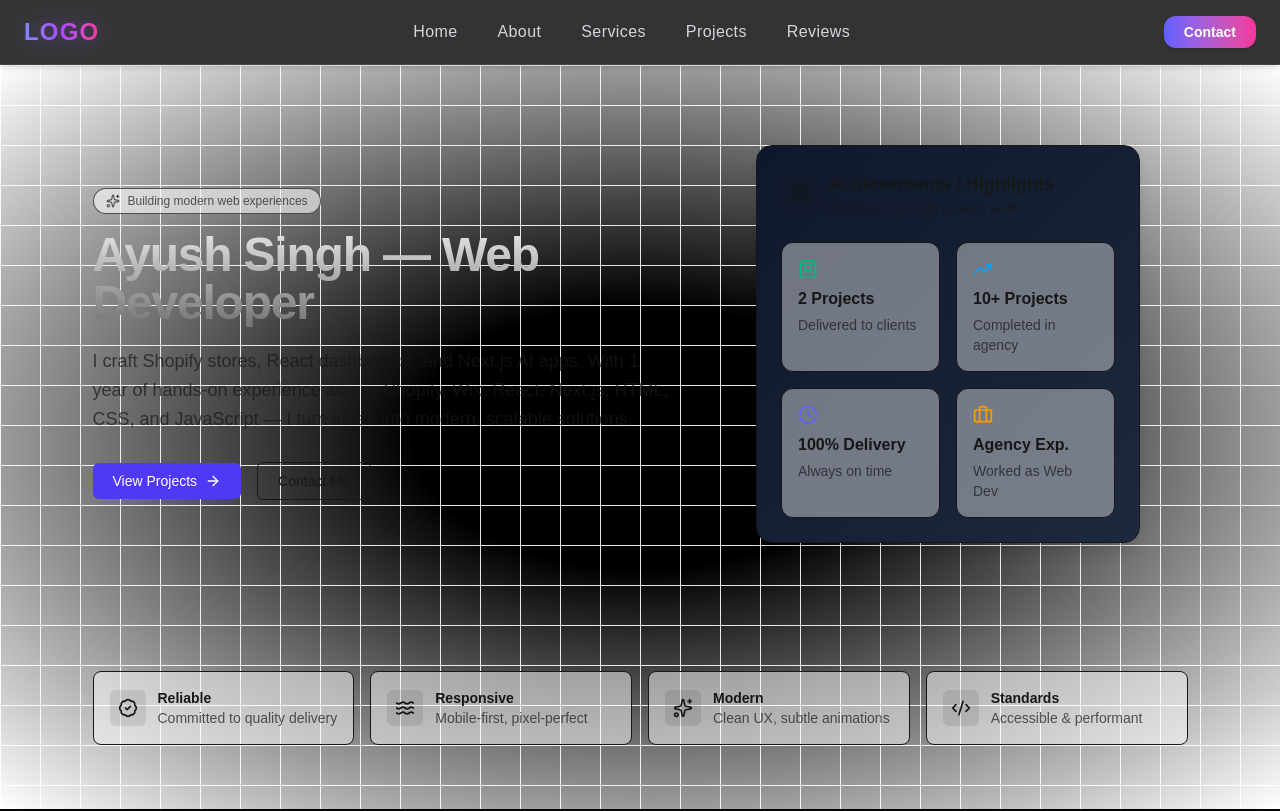
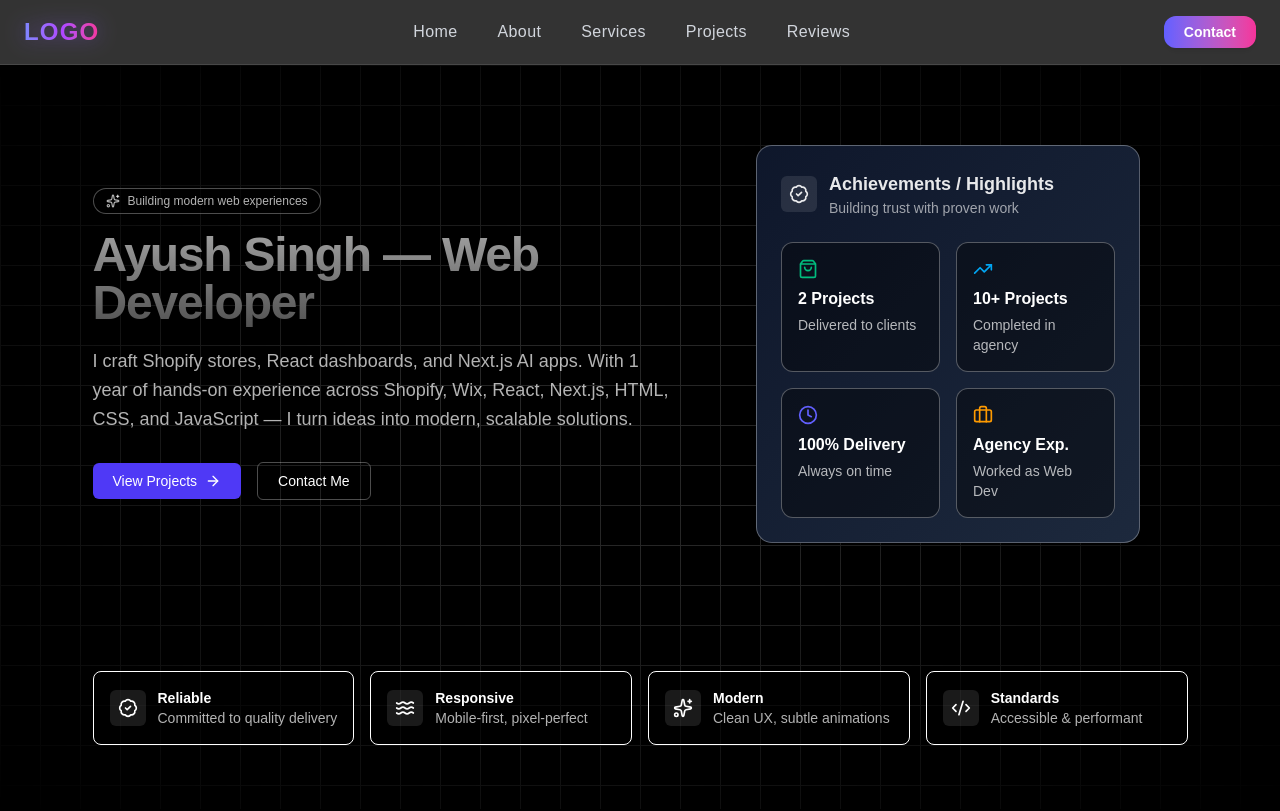
Before and after one commit to Ayush4158/Portfolio, a Next.js app: page / in a window 1280 px wide. Shown: the top 811 px of the page. Built offline with nearby package versions, Linux system fonts and the light colour scheme.

Commit message:
fix: update styles for dark mode compatibility in Home component

```diff
--- a/app/page.js
+++ b/app/page.js
@@ -21,13 +21,13 @@ import TrustBadge from "./components/TrustBadge";
 
 function Badge({ icon: Icon, title, desc }) {
   return (
-    <div className="group relative flex items-start gap-3 rounded-lg border border-border/70 bg-background/50 p-4 transition-all duration-300 hover:border-indigo-500 hover:shadow-md hover:-translate-y-1">
-      <div className="mt-0.5 rounded-md bg-foreground/10 p-2">
-        <Icon className="h-5 w-5 text-foreground" />
+    <div className="group relative flex items-start gap-3 rounded-lg border border-border/70 bg-black/50 p-4 transition-all duration-300 hover:border-indigo-500 hover:shadow-md hover:-translate-y-1">
+      <div className="mt-0.5 rounded-md bg-white/10 p-2">
+        <Icon className="h-5 w-5 text-white" />
       </div>
       <div>
-        <div className="text-sm font-semibold">{title}</div>
-        <div className="text-sm text-foreground/70">{desc}</div>
+        <div className="text-sm font-semibold text-white">{title}</div>
+        <div className="text-sm text-white/70">{desc}</div>
       </div>
     </div>
   );
@@ -66,7 +66,7 @@ export default function Home() {
   }
 
   return (
-    <div className="min-h-screen bg-background text-foreground ">
+    <div className="min-h-screen bg-black text-white">
       <main>
         {/* Hero */}
         <div className="relative flex flex-col w-full items-center justify-center bg-black">
@@ -75,13 +75,12 @@ export default function Home() {
             className={cn(
               "absolute inset-0",
               "[background-size:40px_40px]",
-              "[background-image:linear-gradient(to_right,#e4e4e7_1px,transparent_1px),linear-gradient(to_bottom,#e4e4e7_1px,transparent_1px)]",
-              "dark:[background-image:linear-gradient(to_right,#262626_1px,transparent_1px),linear-gradient(to_bottom,#262626_1px,transparent_1px)]"
+              "[background-image:linear-gradient(to_right,#262626_1px,transparent_1px),linear-gradient(to_bottom,#262626_1px,transparent_1px)]"
             )}
           />
 
           {/* Radial fade */}
-          <div className="pointer-events-none absolute inset-0 flex items-center justify-center bg-white [mask-image:radial-gradient(ellipse_at_center,transparent_25%,black)] dark:bg-black"></div>
+          <div className="pointer-events-none absolute inset-0 flex items-center justify-center bg-black [mask-image:radial-gradient(ellipse_at_center,transparent_25%,black)]"></div>
 
           {/* Hero Section */}
           <section id="home" className="relative z-20 overflow-hidden">
@@ -89,16 +88,16 @@ export default function Home() {
               <div className="flex flex-col items-start gap-10 md:flex-row md:items-center md:justify-between">
                 {/* Left content */}
                 <div className="max-w-xl">
-                  <div className="inline-flex items-center gap-2 rounded-full border border-border/70 bg-background/60 px-3 py-1 text-xs text-foreground/70">
+                  <div className="inline-flex items-center gap-2 rounded-full border border-white/30 bg-black/60 px-3 py-1 text-xs text-white/70">
                     <Sparkles className="h-3.5 w-3.5" />
                     Building modern web experiences
                   </div>
 
-                  <h1 className="mt-4 text-4xl font-extrabold tracking-tight sm:text-5xl bg-gradient-to-b from-neutral-200 to-neutral-500 bg-clip-text text-transparent">
+                  <h1 className="mt-4 text-4xl font-extrabold tracking-tight sm:text-5xl bg-gradient-to-b from-neutral-400 to-neutral-600 bg-clip-text text-transparent">
                     Ayush Singh — Web Developer
                   </h1>
 
-                  <p className="mt-5 text-foreground/70 text-base sm:text-lg leading-relaxed">
+                  <p className="mt-5 text-white/70 text-base sm:text-lg leading-relaxed">
                     I craft Shopify stores, React dashboards, and Next.js AI
                     apps. With 1 year of hands-on experience across Shopify, Wix,
                     React, Next.js, HTML, CSS, and JavaScript — I turn ideas into
@@ -114,7 +113,7 @@ export default function Home() {
                     </a>
                     <a
                       href="#contact"
-                      className="inline-flex items-center gap-2 rounded-md border border-border px-5 py-2 text-sm font-medium transition-all hover:border-indigo-500 hover:text-indigo-500 hover:-translate-y-0.5"
+                      className="inline-flex items-center gap-2 rounded-md border border-white/30 px-5 py-2 text-sm font-medium transition-all hover:border-indigo-500 hover:text-indigo-500 hover:-translate-y-0.5"
                     >
                       Contact Me
                     </a>
@@ -122,16 +121,16 @@ export default function Home() {
                 </div>
 
                 {/* Achievements / Highlights Card */}
-                <div className="mx-auto mt-8 w-full max-w-sm overflow-hidden rounded-2xl border border-border/70 bg-gradient-to-br from-slate-900 to-slate-800 p-6 shadow-lg transition-all hover:shadow-[0_0_25px_rgba(99,102,241,0.6)] hover:-translate-y-1 md:mt-0">
-                  <div className="flex items-center gap-3 text-base text-foreground/90">
-                    <span className="inline-flex h-9 w-9 items-center justify-center rounded-md bg-foreground/10">
+                <div className="mx-auto mt-8 w-full max-w-sm overflow-hidden rounded-2xl border border-white/30 bg-gradient-to-br from-slate-900 to-slate-800 p-6 shadow-lg transition-all hover:shadow-[0_0_25px_rgba(99,102,241,0.6)] hover:-translate-y-1 md:mt-0">
+                  <div className="flex items-center gap-3 text-base text-white/90">
+                    <span className="inline-flex h-9 w-9 items-center justify-center rounded-md bg-white/10">
                       <BadgeCheck className="h-5 w-5" />
                     </span>
                     <div>
                       <div className="font-bold text-lg">
                         Achievements / Highlights
                       </div>
-                      <div className="text-foreground/60 text-sm">
+                      <div className="text-white/60 text-sm">
                         Building trust with proven work
                       </div>
                     </div>
@@ -168,15 +167,13 @@ export default function Home() {
                     ].map((item, i) => (
                       <div
                         key={i}
-                        className="rounded-xl border border-border/60 bg-background/40 p-4 transition-all hover:border-indigo-500 hover:shadow-lg hover:shadow-indigo-500/40 hover:-translate-y-1"
+                        className="rounded-xl border border-white/30 bg-black/40 p-4 transition-all hover:border-indigo-500 hover:shadow-lg hover:shadow-indigo-500/40 hover:-translate-y-1"
                       >
                         {item.icon}
-                        <div className="mt-2 font-semibold text-base">
+                        <div className="mt-2 font-semibold text-base text-white">
                           {item.title}
                         </div>
-                        <p className="mt-1 text-foreground/70 text-sm">
-                          {item.desc}
-                        </p>
+                        <p className="mt-1 text-white/70 text-sm">{item.desc}</p>
                       </div>
                     ))}
                   </div>
@@ -219,21 +216,20 @@ export default function Home() {
 
         {/* Service */}
         <section id="service" className="mx-auto max-w-full px-4 bg-black">
-          <Service/>
+          <Service />
         </section>
 
-        <TrustBadge/>
+        <TrustBadge />
 
         {/* Project */}
         <section id="projects" className="mx-auto max-w-full px-4 bg-black">
-          <Project/>
+          <Project />
         </section>
 
         {/* Contact */}
         <section id="contact" className="mx-auto max-w-full px-4 py-10 bg-black">
-          <ContactSection/>
+          <ContactSection />
         </section>
-
       </main>
     </div>
   );
```
